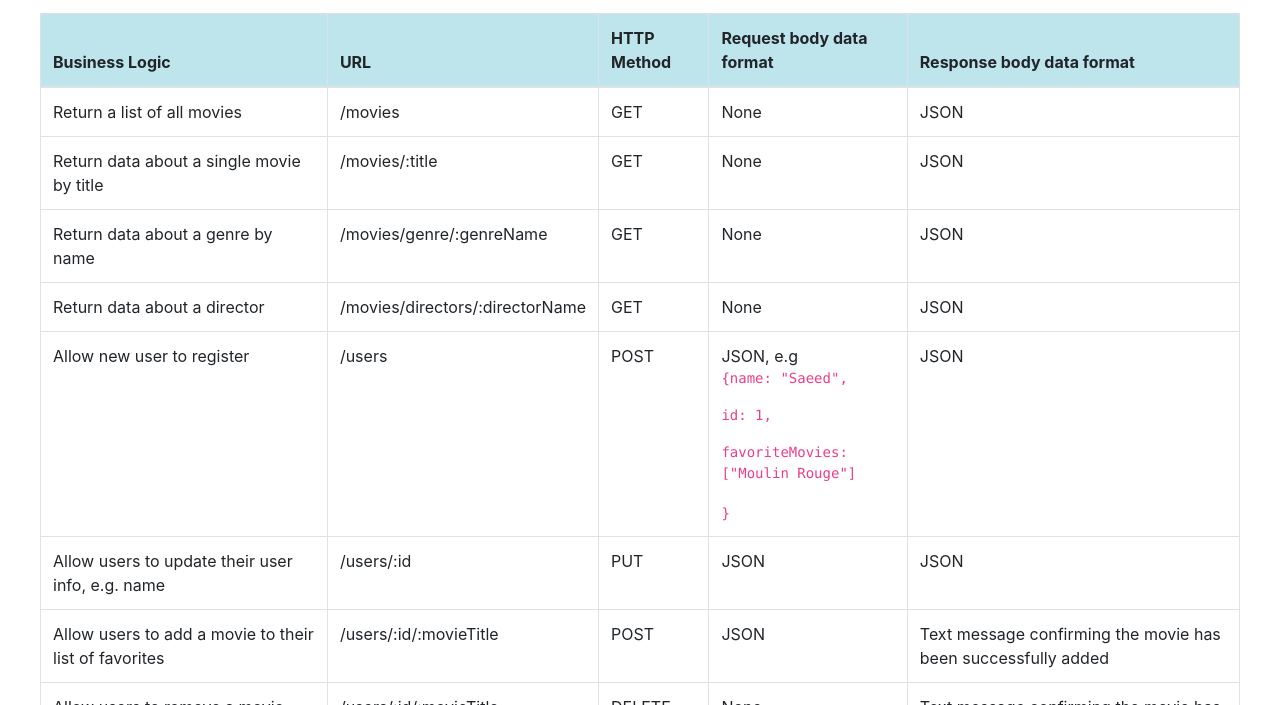
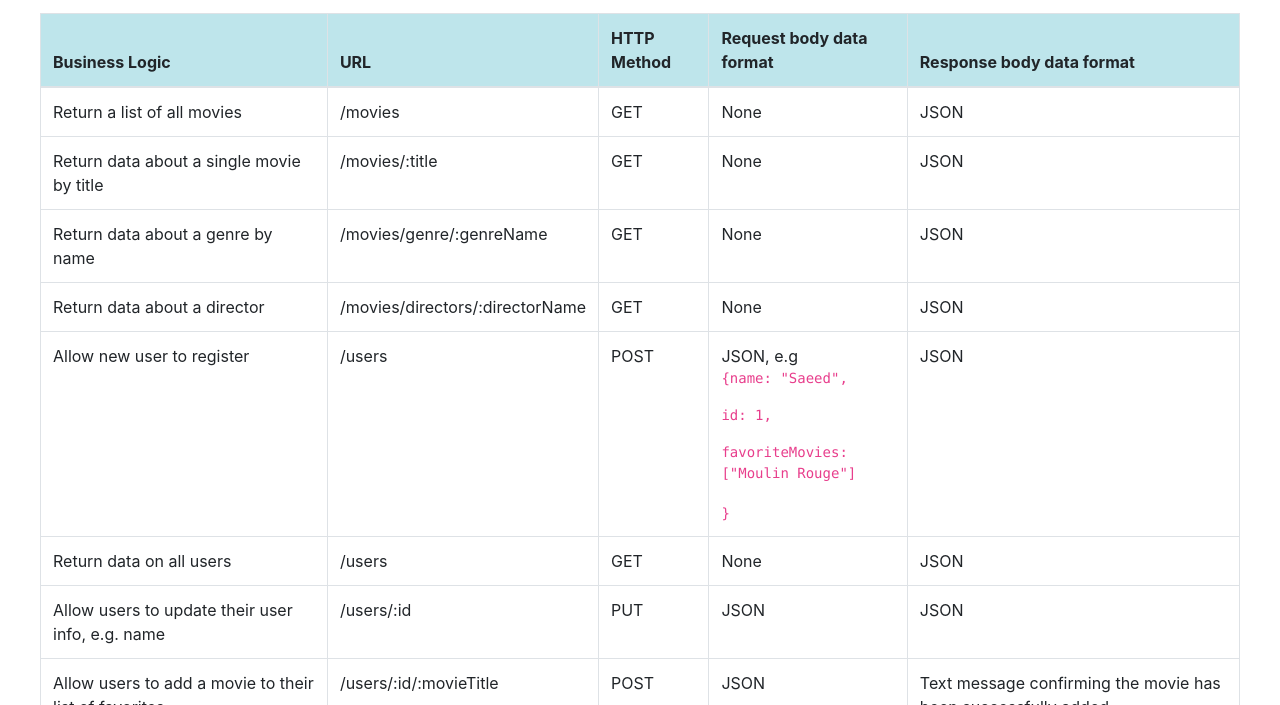
Before and after one commit to Ntsubi/movie_api, a website: page public/documentation.html in a window 1280 px wide. Shown: the part 247-952 px from the top of the page. Drawn offline with nearby package versions, Linux system fonts and the light colour scheme.

Commit message:
Added route to return data on all users

```diff
--- a/public/documentation.html
+++ b/public/documentation.html
@@ -71,6 +71,13 @@
                 <td>JSON</td>
             </tr>
             <tr>
+                <td>Return data on all users</td>
+                <td>/users</td>
+                <td>GET</td>
+                <td>None</td>
+                <td>JSON</td>
+            </tr>
+            <tr>
                 <td>Allow users to update their user info, e.g. name</td>
                 <td>/users/:id</td>
                 <td>PUT</td>
```
